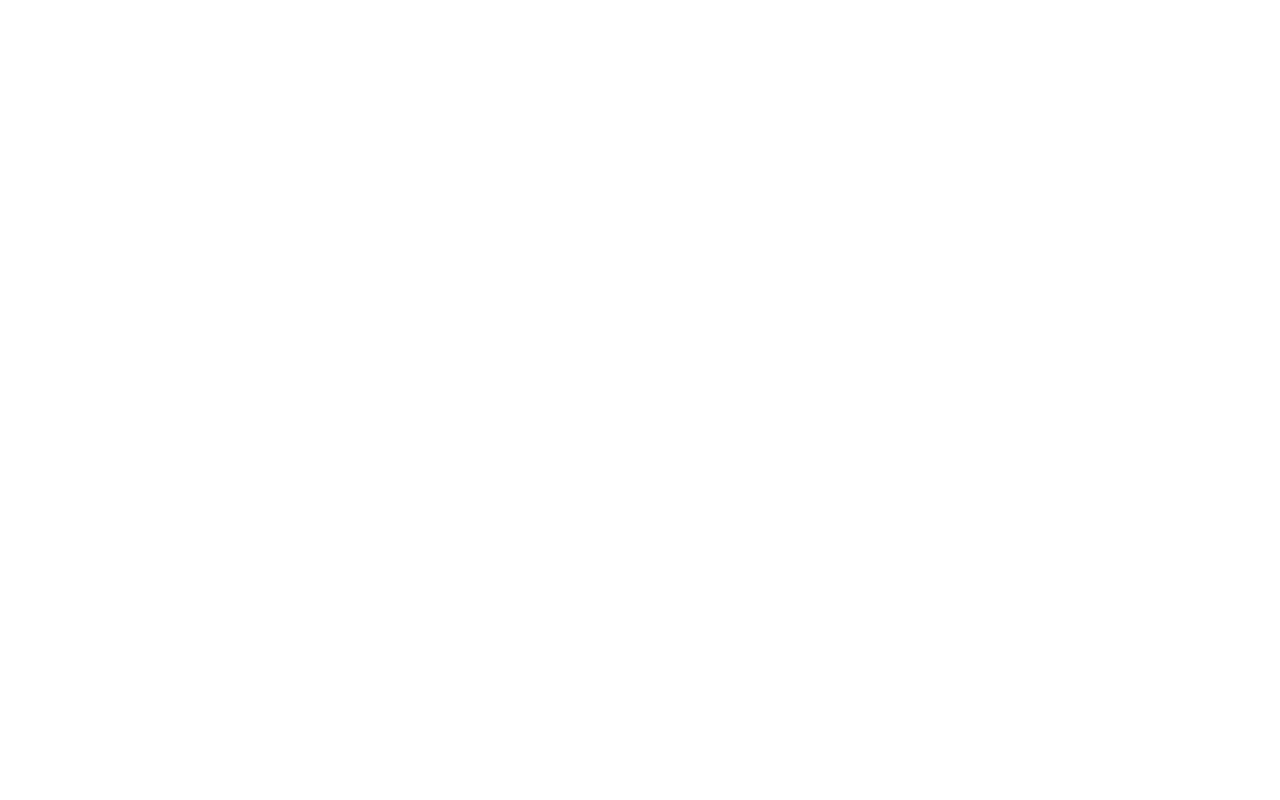
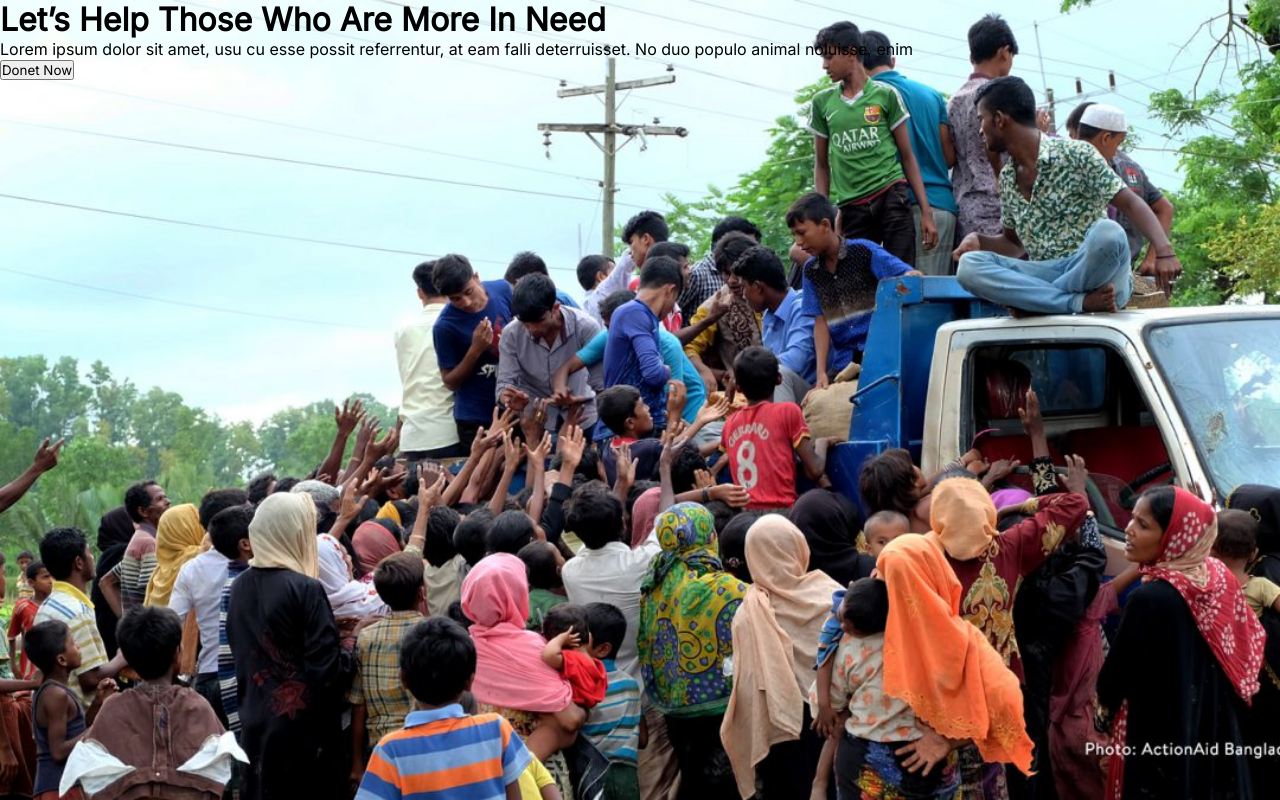
Before and after one commit to mintusikder/practice-project, a plain HTML site: page index.html in a window 1280 px wide. Drawn offline with Linux system fonts and the light colour scheme.

Commit message:
background added

```diff
--- a/index.html
+++ b/index.html
@@ -5,8 +5,14 @@
     <meta http-equiv="X-UA-Compatible" content="IE=edge">
     <meta name="viewport" content="width=device-width, initial-scale=1.0">
     <title>practice-project</title>
+    <link rel="stylesheet" href="/styles/style.css">
+    <link rel="preconnect" href="https://fonts.googleapis.com"><link rel="preconnect" href="https://fonts.gstatic.com" crossorigin><link href="https://fonts.googleapis.com/css2?family=Inter&display=swap" rel="stylesheet">
 </head>
 <body>
-
+    <header class="background">
+        <h1>Let’s Help Those Who Are More In Need</h1>
+        <p>Lorem ipsum dolor sit amet, usu cu esse possit referrentur, at eam falli deterruisset. No duo populo animal noluisse, enim</p>
+        <button>Donet Now</button>
+    </header>
 </body>
 </html>
--- a/styles/style.css
+++ b/styles/style.css
@@ -0,0 +1,13 @@
+*{
+    margin: 0;
+    padding: 0;
+    font-family: 'Inter', sans-serif;
+}
+.background{
+    background-image: url(/images/donation2.jpg);
+    background-size: cover;
+    background-repeat: no-repeat;
+    background-position: bottom right, left;
+    background: gradient(360deg, #121212 0%, rgba(18, 18, 18, 0) 100%);;
+    height: 100vh;
+}
```
